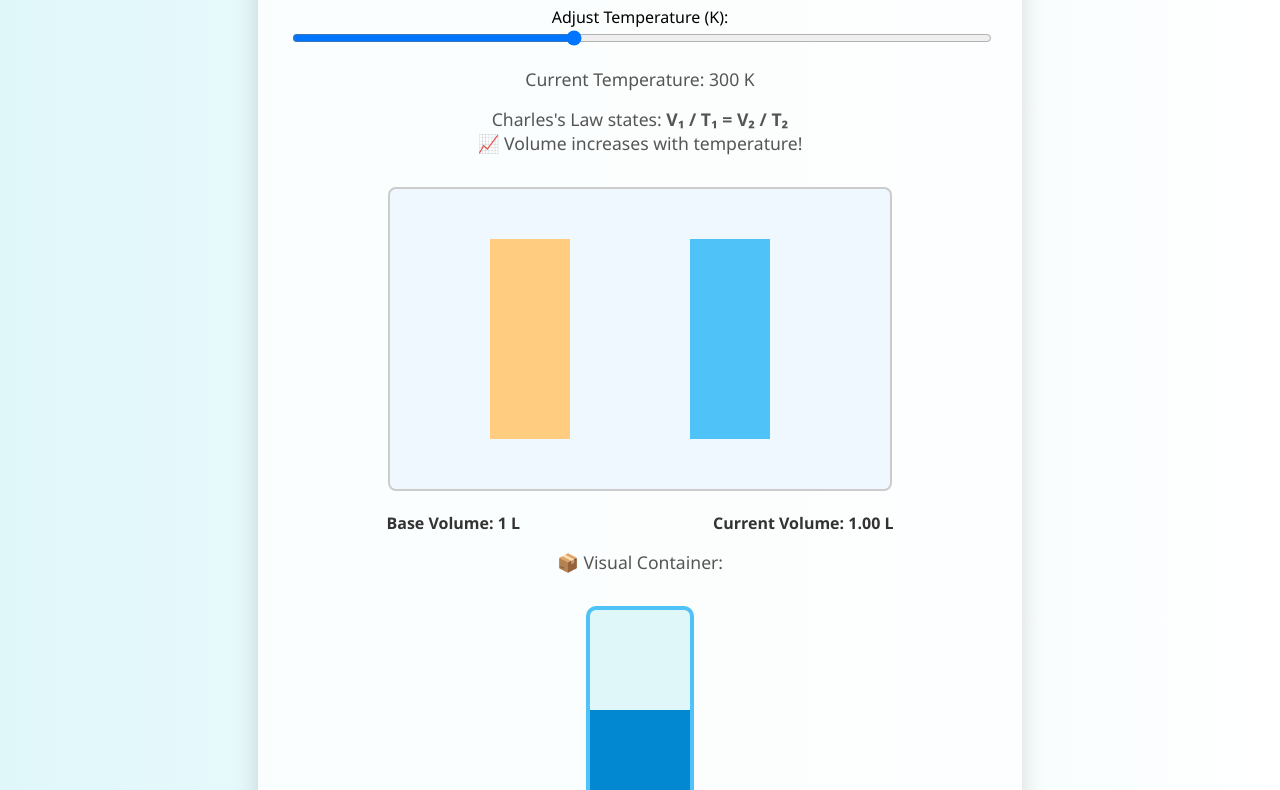
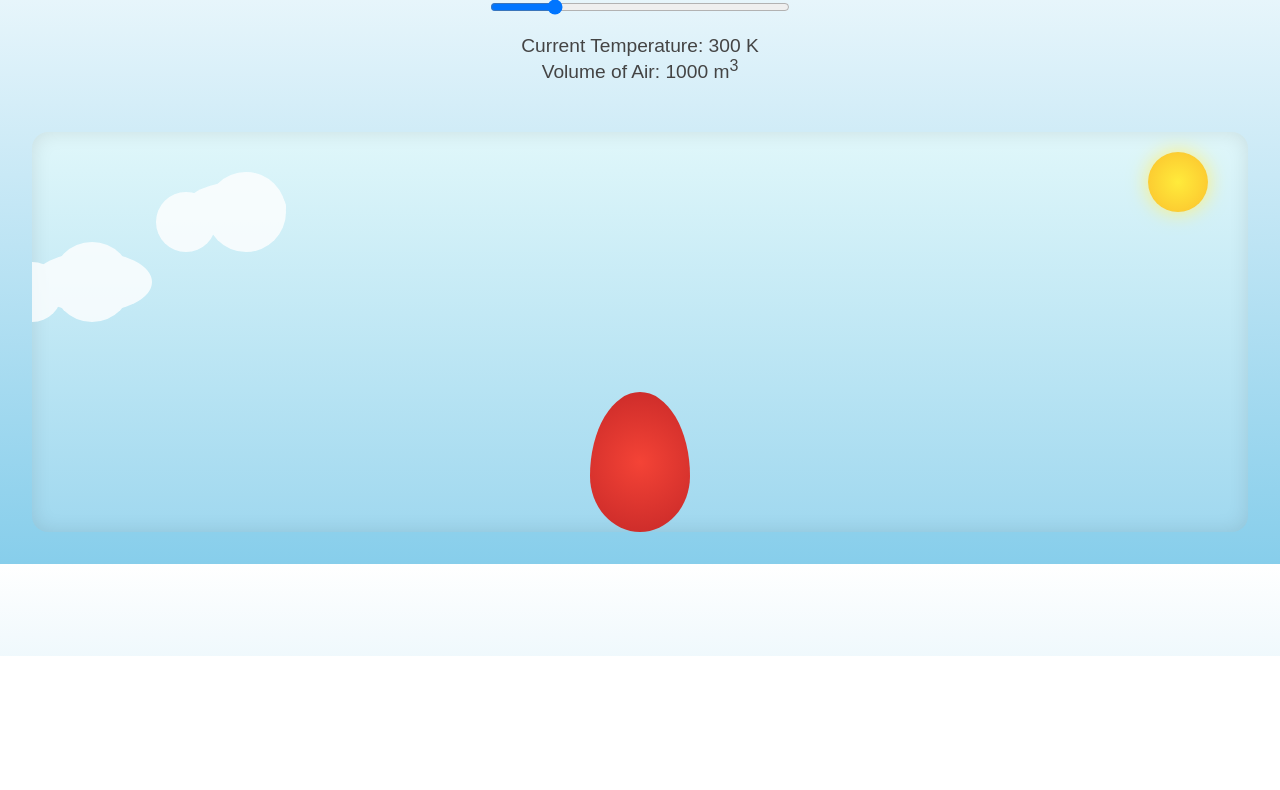
Before and after one commit to kiyelll/SIMCHARLESLAW, a plain HTML site: page index.html in a window 1280 px wide. Shown: the part 144-934 px from the top of the page. After the commit the page ends 800 px from the top, so only its background shows below. Drawn offline with Linux system fonts and the light colour scheme.

Commit message:
hot air balloon.html

```diff
--- a/index.html
+++ b/index.html
@@ -3,129 +3,154 @@
 <head>
   <meta charset="UTF-8" />
   <meta name="viewport" content="width=device-width, initial-scale=1.0" />
-  <title>Charles's Law Simulation</title>
+  <title>Hot Air Balloon - Charles's Law Simulation</title>
   <style>
     body {
-      font-family: 'Segoe UI', Tahoma, Geneva, Verdana, sans-serif;
-      background: linear-gradient(to right, #e0f7fa, #ffffff);
+      font-family: Arial, sans-serif;
+      margin: 0;
       padding: 2rem;
-      margin: 0;
-    }
-    .container {
-      max-width: 700px;
-      margin: auto;
-      background: #ffffffcc;
-      padding: 2rem;
-      border-radius: 1.5rem;
-      box-shadow: 0 10px 25px rgba(0, 0, 0, 0.15);
+      background: linear-gradient(to top, #87ceeb, #ffffff);
       text-align: center;
+      overflow-x: hidden;
+      transition: background 1s;
     }
     h1 {
-      color: #00796b;
-      font-size: 2rem;
+      color: #d84315;
+    }
+    .controls {
+      margin-top: 2rem;
     }
     input[type="range"] {
-      width: 100%;
+      width: 300px;
     }
-    #graph {
-      margin-top: 2rem;
-      border: 2px solid #ccc;
-      border-radius: 0.5rem;
-      background: #f0f8ff;
+    .balloon-container {
+      position: relative;
+      height: 400px;
+      margin-top: 3rem;
+      background: linear-gradient(to top, #a0d8ef, #e0f7fa);
+      border-radius: 1rem;
+      box-shadow: inset 0 0 20px rgba(0,0,0,0.1);
+      overflow: hidden;
     }
-    .info {
-      font-size: 1.1rem;
-      margin-top: 1rem;
-      color: #555;
-    }
-    .volume-box {
-      display: flex;
-      justify-content: space-around;
-      margin-top: 1rem;
-      font-weight: bold;
-      color: #333;
-    }
-    #container {
-      width: 100px;
-      height: 300px;
-      border: 4px solid #4fc3f7;
-      border-radius: 10px;
-      margin: 2rem auto;
-      position: relative;
-      background: #e0f7fa;
-    }
-    #fluid {
+    .balloon {
       position: absolute;
       bottom: 0;
-      width: 100%;
-      background-color: #0288d1;
-      transition: height 0.5s ease-in-out;
-      border-radius: 0 0 10px 10px;
+      left: 50%;
+      transform: translateX(-50%);
+      width: 100px;
+      height: 140px;
+      background: radial-gradient(circle at center, #f44336, #c62828);
+      border-radius: 50% 50% 50% 50% / 60% 60% 40% 40%;
+      transition: transform 0.5s ease-in-out;
+      animation: drift 10s ease-in-out infinite alternate;
+    }
+    @keyframes drift {
+      0% { left: 45%; }
+      100% { left: 55%; }
+    }
+    .basket {
+      width: 40px;
+      height: 30px;
+      background-color: #8d6e63;
+      position: absolute;
+      left: 50%;
+      bottom: -30px;
+      transform: translateX(-50%);
+      border-radius: 4px;
+    }
+    .info-box {
+      margin-top: 1rem;
+      font-size: 1.2rem;
+      color: #444;
+    }
+    .sun {
+      position: absolute;
+      top: 20px;
+      right: 40px;
+      width: 60px;
+      height: 60px;
+      background: radial-gradient(circle, #ffeb3b, #fbc02d);
+      border-radius: 50%;
+      box-shadow: 0 0 20px #fff176;
+    }
+    .cloud {
+      position: absolute;
+      background: #fff;
+      border-radius: 50%;
+      opacity: 0.8;
+      animation: float 20s linear infinite;
+    }
+    .cloud::before,
+    .cloud::after {
+      content: '';
+      position: absolute;
+      background: #fff;
+      border-radius: 50%;
+    }
+    .cloud::before {
+      width: 60px;
+      height: 60px;
+      left: -30px;
+      top: 10px;
+    }
+    .cloud::after {
+      width: 80px;
+      height: 80px;
+      left: 20px;
+      top: -10px;
+    }
+    @keyframes float {
+      0% { left: -200px; }
+      100% { left: 100%; }
     }
   </style>
 </head>
 <body>
-  <div class="container">
-    <h1>🔥 Charles's Law Interactive Lab 🔥</h1>
-    <label for="temperature">Adjust Temperature (K):</label>
-    <input type="range" id="temperature" min="100" max="600" value="300" step="10">
-    <div class="info">Current Temperature: <span id="tempVal">300</span> K</div>
+  <h1>✨ Hot Air Balloon Simulation - Charles's Law ✨</h1>
 
-    <div class="info">
-      Charles's Law states: <strong>V₁ / T₁ = V₂ / T₂</strong><br>
-      📈 Volume increases with temperature!
+  <div class="controls">
+    <label for="temperature">Temperature (K):</label><br>
+    <input type="range" id="temperature" min="250" max="500" value="300">
+    <div class="info-box">
+      Current Temperature: <span id="tempVal">300</span> K<br>
+      Volume of Air: <span id="volumeVal">1000</span> m<sup>3</sup>
     </div>
+  </div>
 
-    <canvas id="graph" width="500" height="300"></canvas>
+  <div class="balloon-container">
+    <div class="sun"></div>
+    <div class="cloud" style="top: 50px; width: 100px; height: 50px;"></div>
+    <div class="cloud" style="top: 120px; width: 120px; height: 60px; animation-delay: 10s;"></div>
 
-    <div class="volume-box">
-      <div id="baseVolLabel">Base Volume: 1.0 L</div>
-      <div id="currVolLabel">Current Volume: 1.0 L</div>
-    </div>
-
-    <div class="info">📦 Visual Container:</div>
-    <div id="container">
-      <div id="fluid" style="height: 100px;"></div>
+    <div class="balloon" id="balloon">
+      <div class="basket"></div>
     </div>
   </div>
 
   <script>
-    const tempInput = document.getElementById('temperature');
+    const baseTemp = 300; // Kelvin
+    const baseVolume = 1000; // m^3
+
+    const tempSlider = document.getElementById('temperature');
     const tempVal = document.getElementById('tempVal');
-    const canvas = document.getElementById('graph');
-    const baseVolLabel = document.getElementById('baseVolLabel');
-    const currVolLabel = document.getElementById('currVolLabel');
-    const ctx = canvas.getContext('2d');
-    const fluid = document.getElementById('fluid');
+    const volumeVal = document.getElementById('volumeVal');
+    const balloon = document.getElementById('balloon');
 
-    const baseTemp = 300; // K
-    const baseVolume = 1.0; // L
+    function updateBalloon() {
+      const temp = parseInt(tempSlider.value);
+      tempVal.textContent = temp;
 
-    function drawGraph(temp) {
-      const volume = (baseVolume / baseTemp) * temp;
+      const volume = baseVolume * temp / baseTemp;
+      volumeVal.textContent = volume.toFixed(0);
 
-      ctx.clearRect(0, 0, canvas.width, canvas.height);
+      const scale = Math.min(volume / baseVolume, 2);
+      const rise = Math.min((volume - baseVolume) / 5, 250);
 
-      ctx.fillStyle = '#ffcc80';
-      ctx.fillRect(100, canvas.height - 50, 80, -baseVolume * 200);
-
-      ctx.fillStyle = '#4fc3f7';
-      ctx.fillRect(300, canvas.height - 50, 80, -volume * 200);
-
-      baseVolLabel.textContent = `Base Volume: ${baseVolume} L`;
-      currVolLabel.textContent = `Current Volume: ${volume.toFixed(2)} L`;
-
-      const fluidHeight = Math.min(200 * volume, 280);
-      fluid.style.height = `${fluidHeight}px`;
+      balloon.style.transform = `translateX(-50%) translateY(-${rise}px) scale(${scale})`;
     }
 
-    tempInput.addEventListener('input', () => {
-      const temp = parseInt(tempInput.value);
-      tempVal.textContent = temp;
-      drawGraph(temp);
-    });
-
-    drawGraph(baseTemp);
+    tempSlider.addEventListener('input', updateBalloon);
+    updateBalloon();
   </script>
 </body>
 </html>
```
